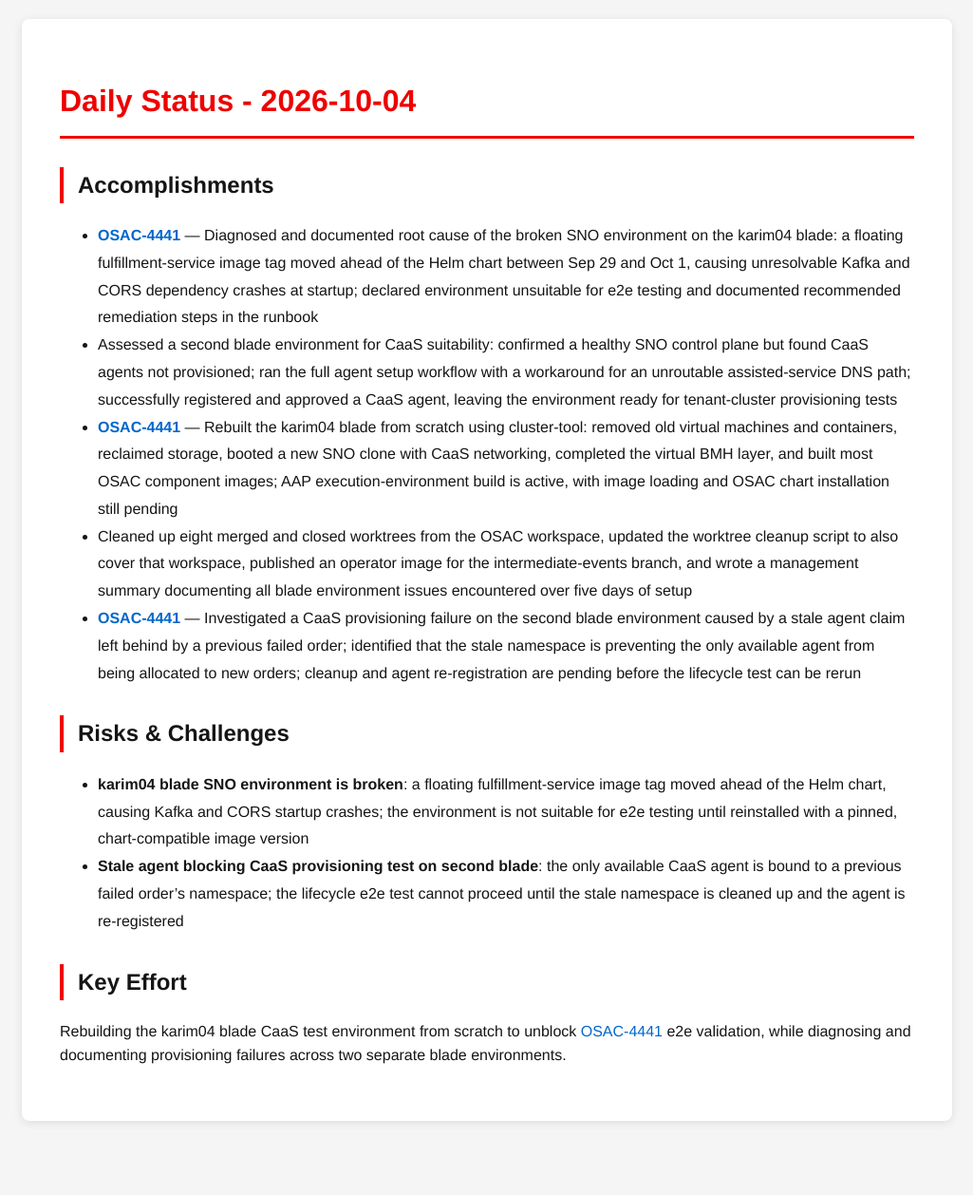
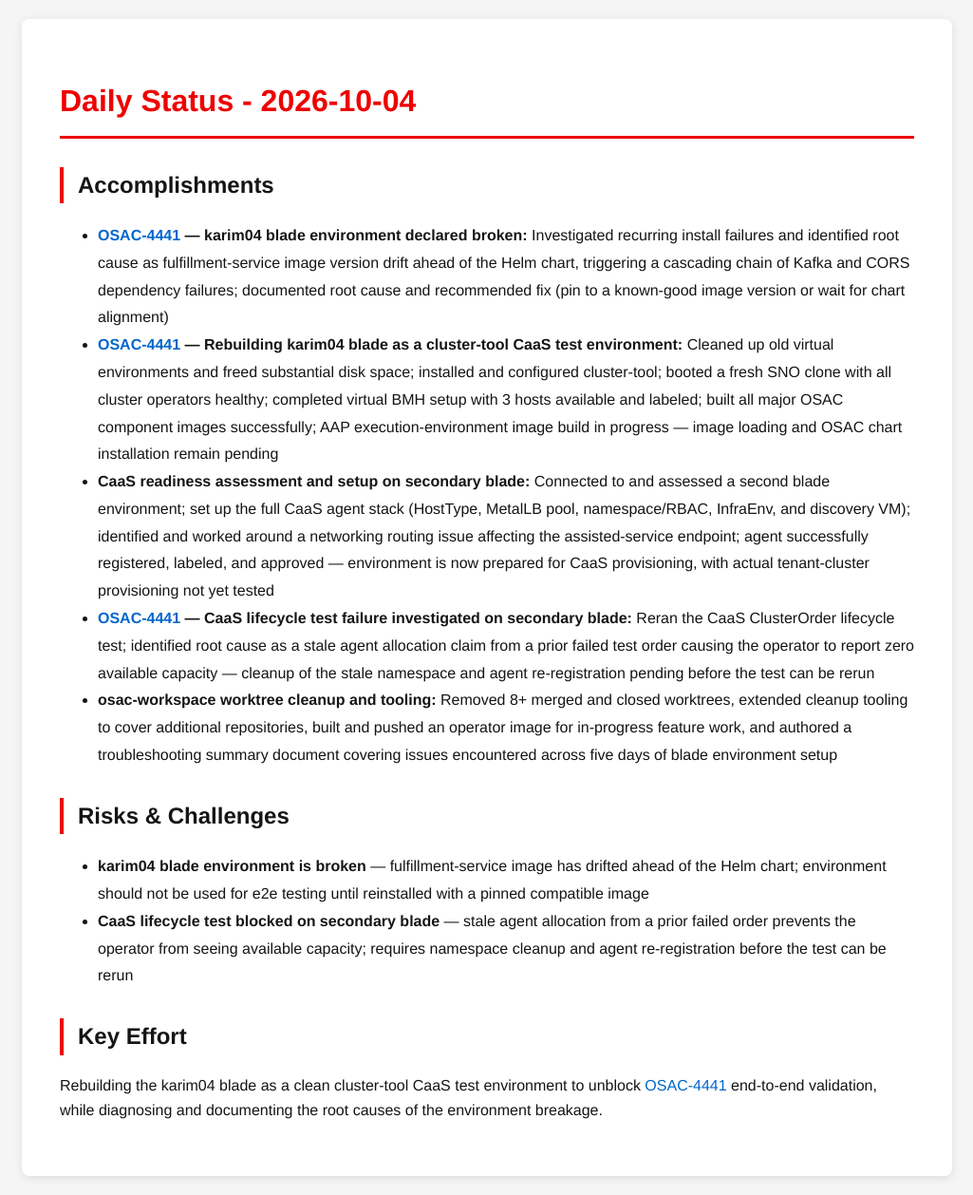
Before and after one commit to tzvatot/daily-status, a Jekyll site: the page built from 2026-10-04.md, in a window 1280 px wide. Shown: the whole page at 95% size, without its empty margins (127-1152 px from the left). Built offline with Jekyll 4.4.1, drawn with Linux system fonts in a browser that asks for light colours; before the commit the page ends 1200 px from its top, so only the background shows below that.

Commit message:
Daily status update - 2026-10-04

```diff
--- a/2026-10-04.md
+++ b/2026-10-04.md
@@ -8,17 +8,16 @@
 
 ## Accomplishments
 
-- **[OSAC-4441](https://redhat.atlassian.net/browse/OSAC-4441)** — Diagnosed and documented root cause of the broken SNO environment on the karim04 blade: a floating fulfillment-service image tag moved ahead of the Helm chart between Sep 29 and Oct 1, causing unresolvable Kafka and CORS dependency crashes at startup; declared environment unsuitable for e2e testing and documented recommended remediation steps in the runbook
-- Assessed a second blade environment for CaaS suitability: confirmed a healthy SNO control plane but found CaaS agents not provisioned; ran the full agent setup workflow with a workaround for an unroutable assisted-service DNS path; successfully registered and approved a CaaS agent, leaving the environment ready for tenant-cluster provisioning tests
-- **[OSAC-4441](https://redhat.atlassian.net/browse/OSAC-4441)** — Rebuilt the karim04 blade from scratch using cluster-tool: removed old virtual machines and containers, reclaimed storage, booted a new SNO clone with CaaS networking, completed the virtual BMH layer, and built most OSAC component images; AAP execution-environment build is active, with image loading and OSAC chart installation still pending
-- Cleaned up eight merged and closed worktrees from the OSAC workspace, updated the worktree cleanup script to also cover that workspace, published an operator image for the intermediate-events branch, and wrote a management summary documenting all blade environment issues encountered over five days of setup
-- **[OSAC-4441](https://redhat.atlassian.net/browse/OSAC-4441)** — Investigated a CaaS provisioning failure on the second blade environment caused by a stale agent claim left behind by a previous failed order; identified that the stale namespace is preventing the only available agent from being allocated to new orders; cleanup and agent re-registration are pending before the lifecycle test can be rerun
+- **[OSAC-4441](https://redhat.atlassian.net/browse/OSAC-4441) — karim04 blade environment declared broken:** Investigated recurring install failures and identified root cause as fulfillment-service image version drift ahead of the Helm chart, triggering a cascading chain of Kafka and CORS dependency failures; documented root cause and recommended fix (pin to a known-good image version or wait for chart alignment)
+- **[OSAC-4441](https://redhat.atlassian.net/browse/OSAC-4441) — Rebuilding karim04 blade as a cluster-tool CaaS test environment:** Cleaned up old virtual environments and freed substantial disk space; installed and configured cluster-tool; booted a fresh SNO clone with all cluster operators healthy; completed virtual BMH setup with 3 hosts available and labeled; built all major OSAC component images successfully; AAP execution-environment image build in progress — image loading and OSAC chart installation remain pending
+- **CaaS readiness assessment and setup on secondary blade:** Connected to and assessed a second blade environment; set up the full CaaS agent stack (HostType, MetalLB pool, namespace/RBAC, InfraEnv, and discovery VM); identified and worked around a networking routing issue affecting the assisted-service endpoint; agent successfully registered, labeled, and approved — environment is now prepared for CaaS provisioning, with actual tenant-cluster provisioning not yet tested
+- **[OSAC-4441](https://redhat.atlassian.net/browse/OSAC-4441) — CaaS lifecycle test failure investigated on secondary blade:** Reran the CaaS ClusterOrder lifecycle test; identified root cause as a stale agent allocation claim from a prior failed test order causing the operator to report zero available capacity — cleanup of the stale namespace and agent re-registration pending before the test can be rerun
+- **osac-workspace worktree cleanup and tooling:** Removed 8+ merged and closed worktrees, extended cleanup tooling to cover additional repositories, built and pushed an operator image for in-progress feature work, and authored a troubleshooting summary document covering issues encountered across five days of blade environment setup
 
 ## Risks & Challenges
 
-- **karim04 blade SNO environment is broken**: a floating fulfillment-service image tag moved ahead of the Helm chart, causing Kafka and CORS startup crashes; the environment is not suitable for e2e testing until reinstalled with a pinned, chart-compatible image version
-- **Stale agent blocking CaaS provisioning test on second blade**: the only available CaaS agent is bound to a previous failed order's namespace; the lifecycle e2e test cannot proceed until the stale namespace is cleaned up and the agent is re-registered
+- **karim04 blade environment is broken** — fulfillment-service image has drifted ahead of the Helm chart; environment should not be used for e2e testing until reinstalled with a pinned compatible image
+- **CaaS lifecycle test blocked on secondary blade** — stale agent allocation from a prior failed order prevents the operator from seeing available capacity; requires namespace cleanup and agent re-registration before the test can be rerun
 
 ## Key Effort
-
-Rebuilding the karim04 blade CaaS test environment from scratch to unblock [OSAC-4441](https://redhat.atlassian.net/browse/OSAC-4441) e2e validation, while diagnosing and documenting provisioning failures across two separate blade environments.
+Rebuilding the karim04 blade as a clean cluster-tool CaaS test environment to unblock [OSAC-4441](https://redhat.atlassian.net/browse/OSAC-4441) end-to-end validation, while diagnosing and documenting the root causes of the environment breakage.
```
